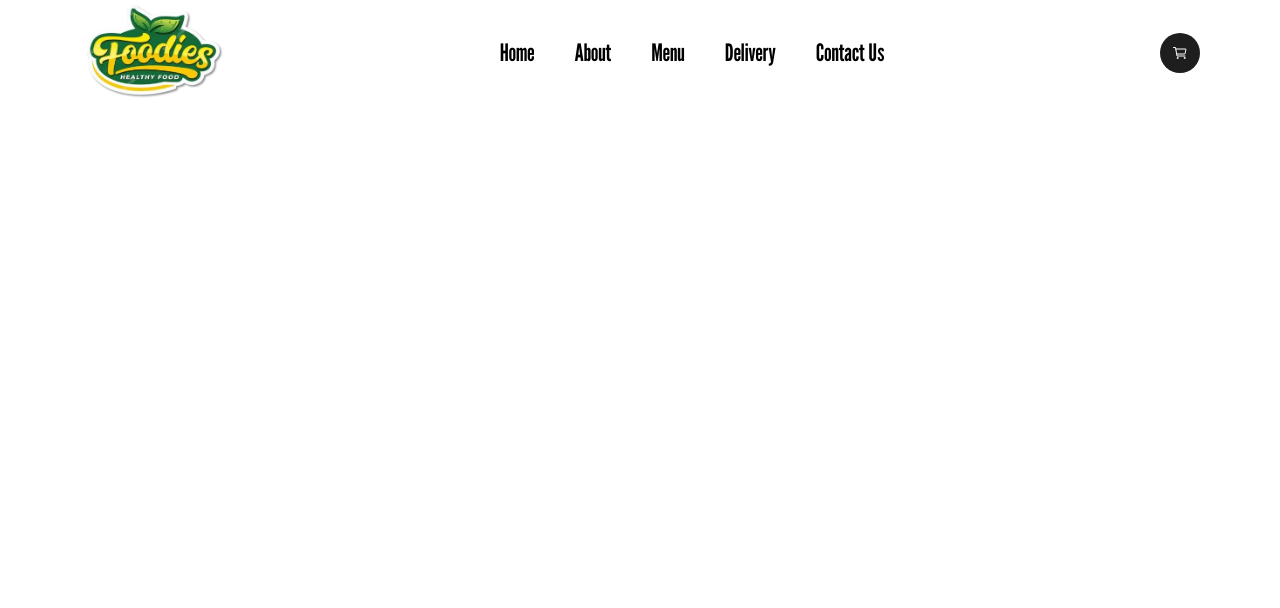
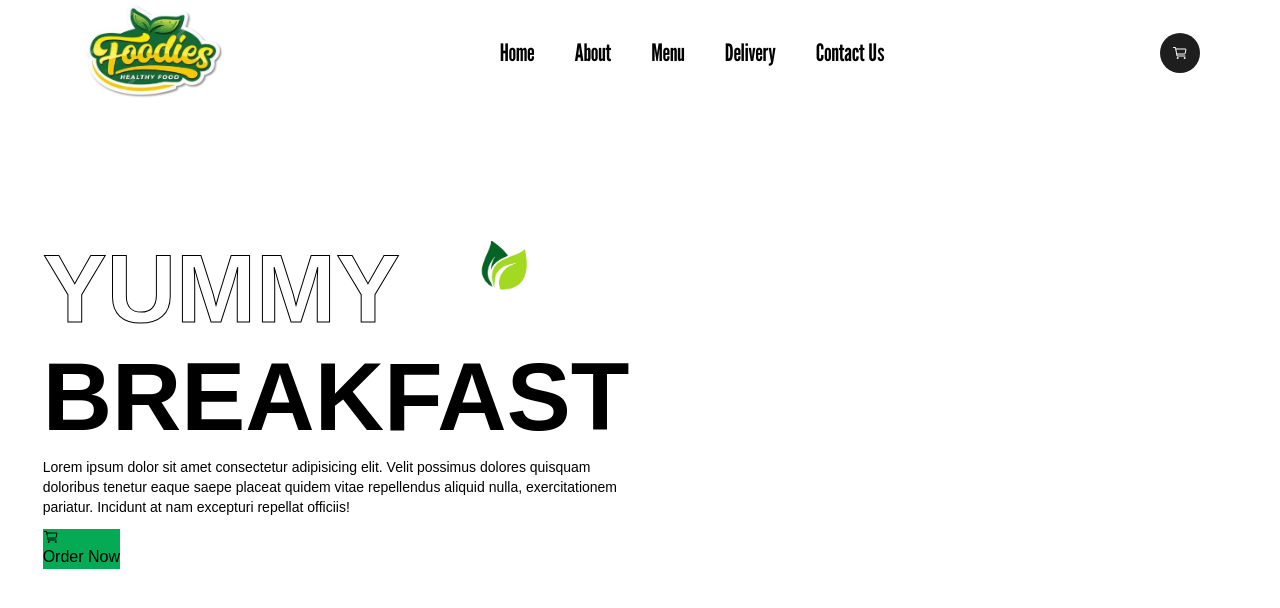
Before and after one commit to sanilal/React-Framer-Motion-restaurant-SPA, a React (Vite) app: page / in a window 1280 px wide. Shown: the top 608 px of the page. Built offline with nearby package versions, Linux system fonts and the light colour scheme.

Commit message:
Hero component added

```diff
--- a/src/App.jsx
+++ b/src/App.jsx
@@ -1,5 +1,6 @@
 import React from 'react'
 import Navbar from './components/Navbar/Navbar';
+import Hero from './components/Hero/Hero';
 
 
 
@@ -7,6 +8,7 @@ const App = () => {
   return (
     <div className='overflow-x-hidden bg-white2'>
       <Navbar />
+      <Hero />
     </div>
   )
 }
--- /dev/null
+++ b/src/components/Hero/Hero.jsx
@@ -0,0 +1,33 @@
+import React from 'react'
+import FoodPng from "../../assets/food/food.png";
+import Spoon from "../../assets/food/spoon.png";
+import Banana from "../../assets/food/banana2.png";
+import Leaf from "../../assets/food/leaf.png";
+import { IoCartOutline } from 'react-icons/io5';
+
+const Hero = () => {
+  return (
+    <main>
+        <div className="container min-h-[600px] flex justify-center">
+            <div className="grid grid-cols-1 md:grid-cols-2 gap-12 lg:gap-24 place-items-center justify-between">
+                {/* text content here */}
+                <div className='space-y-3 mt-14 to-current md:text-left md:mt-0'>
+                    <h1 className='relative text-5xl lg:text-7xl xl:text-8xl font-bold uppercase text-outline text-transparent'>Yummy
+                        <img src={Leaf} alt="" className='absolute w-[50px] top-0 right-0 md:right-[100px]' />
+                    </h1>
+                    <h1 className='text-5xl lg:text-7xl xl:text-8xl font-bold uppercase'>BREAKFAST</h1>
+                    <p className='text-sm'>Lorem ipsum dolor sit amet consectetur adipisicing elit. Velit possimus dolores quisquam doloribus tenetur eaque saepe placeat quidem vitae repellendus aliquid nulla, exercitationem pariatur. Incidunt at nam excepturi repellat officiis!</p>
+                    <button className='btn-primary'>
+                        <IoCartOutline />
+                        Order Now
+                    </button>
+                </div>
+                {/* text content here */}
+                {/* text content here */}
+            </div>
+        </div>
+    </main>
+  )
+}
+
+export default Hero
--- a/src/index.css
+++ b/src/index.css
@@ -2,3 +2,19 @@
 @tailwind base;
 @tailwind components;
 @tailwind utilities;
+
+@layer base {
+  .text-outline {
+    -webkit-text-stroke: 1px rgb(0, 0, 0);
+  }
+}
+
+@layer components {
+  .btn-primary {
+    @apply bg-darkGreen;
+  }
+}
+
+@layer utilities {
+
+}
```
